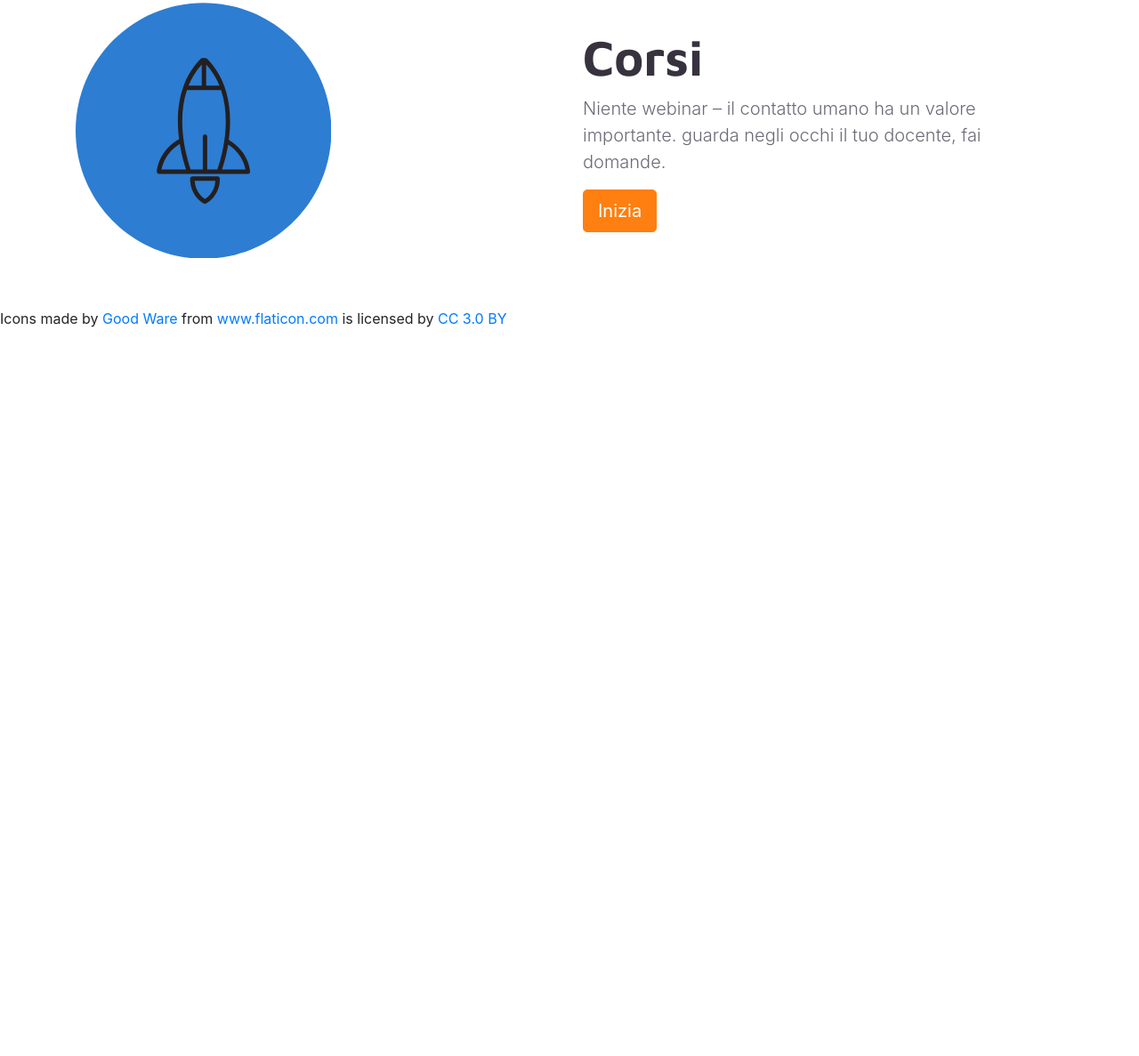
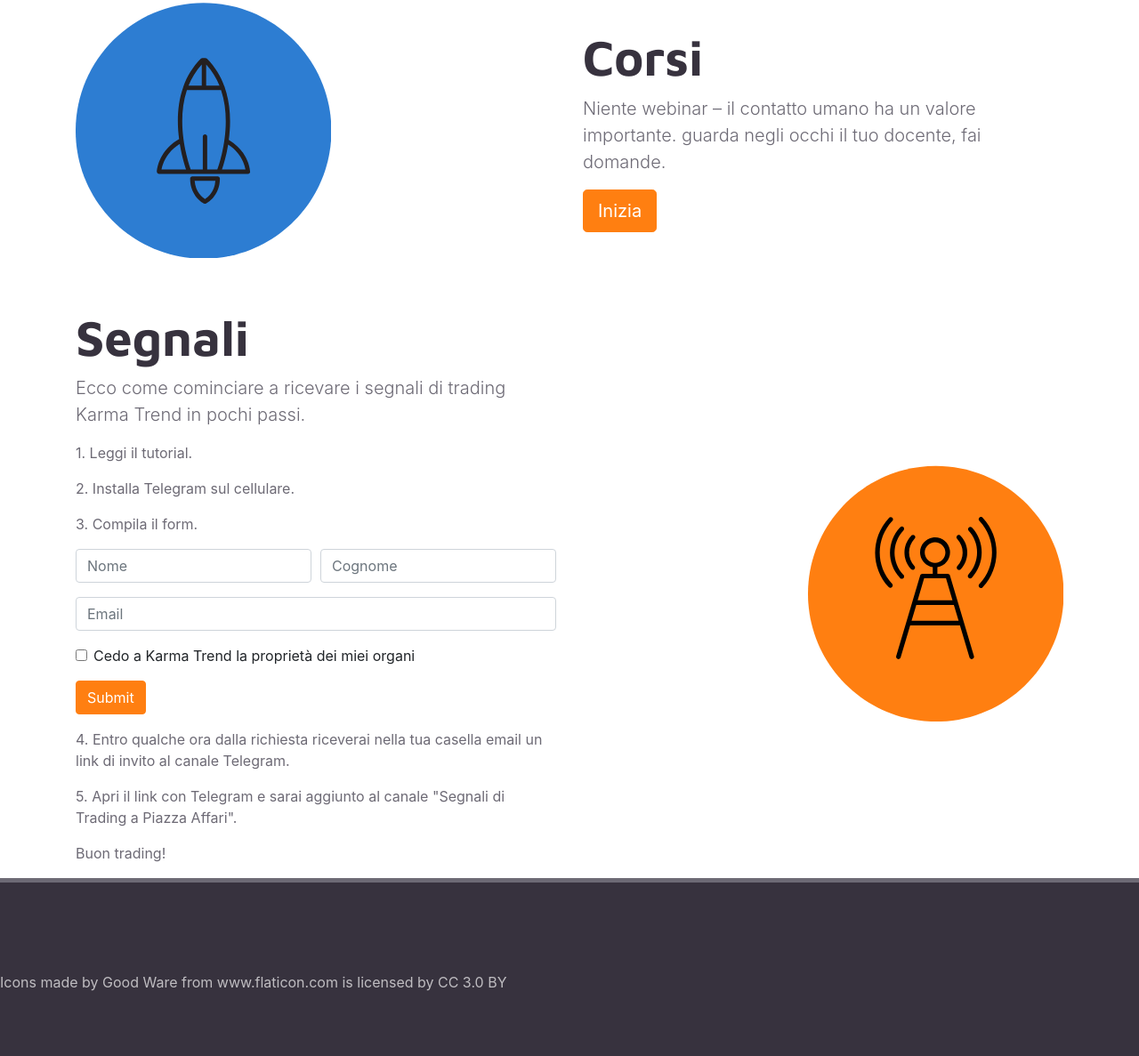
Before and after one commit to fffact/brasil, a plain HTML site: page index.html in a window 1280 px wide. Shown: the part 1354-2541 px from the top of the page at 89% size. Before the commit the page ends 1724 px from the top, so only its background shows below. Drawn offline with nearby package versions, Linux system fonts and the light colour scheme.

Commit message:
more zigzag, footer

```diff
--- a/brasil.css
+++ b/brasil.css
@@ -53,7 +53,20 @@
 }
 
 
+.footer {
+  min-height: 200px;
+  color: #bfbdc1;
+  background-color: #37323e;
+  border-top: 5px solid #6d6a75;
+}
 
+.footer a {
+  color: #bfbdc1;
+}
+
+.footer div {
+  margin-top: 100px;
+}
 
 
 
--- a/index.html
+++ b/index.html
@@ -74,6 +74,68 @@
     </div>
   </div>
 
+  <div class="container">
+    <div class="row zigzag zigzag-odd align-items-center">
+      <div class="col-6">
+        <h1 class="display-4">Segnali</h1>
+        <p class="lead">Ecco come cominciare a ricevare i segnali di trading Karma
+        Trend in pochi passi.</p>
+
+        <p>1. Leggi il tutorial.</p>
+        <p>2. Installa Telegram sul cellulare.</p>
+        <p>3. Compila il form.</p>
+
+        <form>
+          <div class="form-group">
+            <div class="form-row">
+              <div class="col">
+                <input type="text" class="form-control" placeholder="Nome">
+              </div>
+              <div class="col">
+                <input type="text" class="form-control" placeholder="Cognome">
+              </div>
+            </div>
+          </div>
+
+          <div class="form-group">
+            <input type="email" class="form-control" placeholder="Email">
+          </div>
+
+          <div class="form-group form-check">
+            <input type="checkbox" class="form-check-input" id="exampleCheck1">
+            <label class="form-check-label" for="exampleCheck1">Cedo a Karma Trend la proprietà dei miei organi</label>
+          </div>
+
+          <div class="form-group">
+            <button type="submit" class="btn btn-primary">Submit</button>
+          </div>
+        </form>
+
+        <p>4. Entro qualche ora dalla richiesta riceverai nella tua casella email
+            un link di invito al canale Telegram.</p>
+        <p>5. Apri il link con Telegram e sarai aggiunto al canale "Segnali di
+            Trading a Piazza Affari".</p>
+        <p>Buon trading!</p>
+
+
+
+
+        <!-- <ol>
+          <li>Leggi il tutorial.</li>
+          <li>Installa Telegram sul cellulare.</li>
+          <li>Compila il form.
+          </li>
+
+
+
+        </ol> -->
+
+      </div>
+      <div class="col-6">
+        <img src="antenna.svg" alt="">
+      </div>
+    </div>
+  </div>
 
 
 
@@ -81,7 +143,12 @@
 
 
 
-  <div>Icons made by <a href="https://www.flaticon.com/authors/good-ware" title="Good Ware">Good Ware</a> from <a href="https://www.flaticon.com/" title="Flaticon">www.flaticon.com</a> is licensed by <a href="http://creativecommons.org/licenses/by/3.0/" title="Creative Commons BY 3.0" target="_blank">CC 3.0 BY</a></div>
+  <div class="footer">
+    <div>Icons made by <a href="https://www.flaticon.com/authors/good-ware" title="Good Ware">Good Ware</a> from <a href="https://www.flaticon.com/" title="Flaticon">www.flaticon.com</a> is licensed by <a href="http://creativecommons.org/licenses/by/3.0/" title="Creative Commons BY 3.0" target="_blank">CC 3.0 BY</a></div>
+
+  </div>
+
+  <!-- <div>Icons made by <a href="https://www.flaticon.com/authors/good-ware" title="Good Ware">Good Ware</a> from <a href="https://www.flaticon.com/" title="Flaticon">www.flaticon.com</a> is licensed by <a href="http://creativecommons.org/licenses/by/3.0/" title="Creative Commons BY 3.0" target="_blank">CC 3.0 BY</a></div> -->
 
   <!-- Optional JavaScript -->
   <!-- jQuery first, then Popper.js, then Bootstrap JS -->
```
Also changed, not shown: antenna.svg (added).
